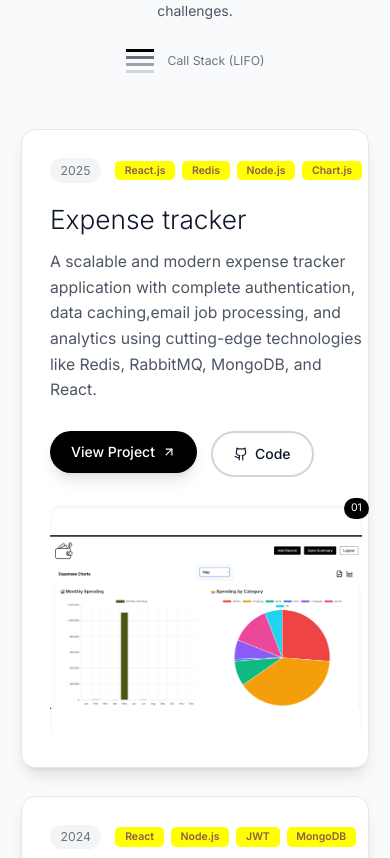
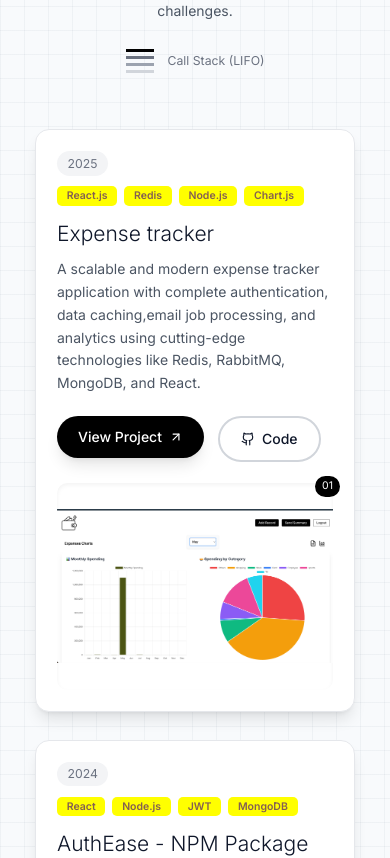
Before and after one commit to priyanshtiwari001/portfolio-ready, a Next.js app: page / in a window 390 px wide. Shown: the part 1002-1860 px from the top of the page. Built offline with nearby package versions, Linux system fonts and the light colour scheme.

Commit message:
Fix:responsive

```diff
--- a/app/page.tsx
+++ b/app/page.tsx
@@ -488,26 +488,24 @@ const CallStackCard = ({ project, index, totalCards }: { project: any; index: nu
   })
 
   const y = useTransform(scrollYProgress, [0, 0.2, 0.8, 1], [100, 0, 0, -index * 15])
-
   const scale = useTransform(scrollYProgress, [0, 0.2, 0.8, 1], [0.9, 1, 1, 0.95 - index * 0.02])
-
   const opacity = useTransform(scrollYProgress, [0, 0.2, 0.8, 1], [0, 1, 1, 0.8])
-
   const zIndex = useTransform(scrollYProgress, [0, 0.8, 1], [index + 1, index + 1, totalCards + index])
 
   return (
-    <motion.div ref={cardRef} style={{ y, scale, opacity, zIndex }} className="sticky top-32 w-full">
+    <motion.div ref={cardRef} style={{ y, scale, opacity, zIndex }} className="sticky top-32 w-full px-4 sm:px-6">
       <motion.div
-        className="bg-white dark:bg-gray-900 border border-gray-200 dark:border-gray-700 rounded-2xl p-8 shadow-lg hover:shadow-xl transition-shadow duration-300"
+        className="bg-white dark:bg-gray-900 border border-gray-200 dark:border-gray-700 rounded-2xl p-6 sm:p-8 shadow-lg hover:shadow-xl transition-shadow duration-300"
         whileHover={{ y: -5 }}
       >
-        <div className="grid lg:grid-cols-2 gap-8 items-center">
+        <div className="grid grid-cols-1 lg:grid-cols-2 gap-6 sm:gap-8 items-center">
+          {/* Text section */}
           <div>
-            <div className="flex items-center gap-4 mb-6">
+            <div className="flex flex-wrap items-center gap-3 mb-4 sm:mb-6">
               <span className="text-sm font-mono text-gray-500 bg-gray-100 dark:bg-gray-800 px-3 py-1 rounded-full">
                 {project.year}
               </span>
-              <div className="flex gap-2">
+              <div className="flex flex-wrap gap-2">
                 {project.tags.map((tag: string, tagIndex: number) => (
                   <Badge key={tagIndex} variant="secondary" className="text-xs">
                     {tag}
@@ -516,20 +514,22 @@ const CallStackCard = ({ project, index, totalCards }: { project: any; index: nu
               </div>
             </div>
 
-            <h3 className="text-3xl md:text-4xl font-light mb-4 hover:text-gray-600 dark:hover:text-gray-300 transition-colors">
+            <h3 className="text-2xl sm:text-3xl md:text-4xl font-light mb-3 sm:mb-4 hover:text-gray-600 dark:hover:text-gray-300 transition-colors">
               {project.title}
             </h3>
 
-            <p className="text-gray-600 dark:text-gray-300 mb-8 text-lg leading-relaxed">{project.description}</p>
+            <p className="text-gray-600 dark:text-gray-300 mb-6 sm:mb-8 text-base sm:text-lg leading-relaxed">
+              {project.description}
+            </p>
 
-            <div className="flex gap-4">
-              <Link target="blank" href={project.demo}>
+            <div className="flex flex-wrap gap-4">
+              <Link target="_blank" href={project.demo}>
                 <MagneticButton className="flex items-center gap-2">
                   View Project
                   <ArrowUpRight className="w-4 h-4" />
                 </MagneticButton>
               </Link>
-              <Link target="blank" href={project.github}>
+              <Link target="_blank" href={project.github}>
                 <MagneticButton variant="outline" className="flex items-center gap-2">
                   <Github className="w-4 h-4" />
                   Code
@@ -538,11 +538,12 @@ const CallStackCard = ({ project, index, totalCards }: { project: any; index: nu
             </div>
           </div>
 
-          <div className="relative">
+          {/* Image section */}
+          <div className="relative w-full">
             <motion.div
               whileHover={{ scale: 1.02, rotate: 1 }}
               transition={{ duration: 0.3 }}
-              className="aspect-[4/3] bg-white  dark:to-gray-700 rounded-xl overflow-hidden shadow-inner"
+              className="aspect-[4/3] bg-white dark:bg-gray-800 rounded-xl overflow-hidden shadow-inner flex items-center justify-center"
             >
               <img
                 src={project.image || "/placeholder.svg"}
@@ -560,6 +561,7 @@ const CallStackCard = ({ project, index, totalCards }: { project: any; index: nu
     </motion.div>
   )
 }
+
 
 
 
@@ -788,7 +790,7 @@ export default function Portfolio() {
       </section>
 
       {/* Work Section */}
-      <section id="work" className="py-20 px-6 bg-gray-50 dark:bg-gray-800">
+      <section id="work" className="py-20 px-6">
         <div className="max-w-7xl mx-auto">
           <motion.div
             initial={{ opacity: 0, y: 50 }}
```
Lines whose indentation alone changed are shown as unchanged.
